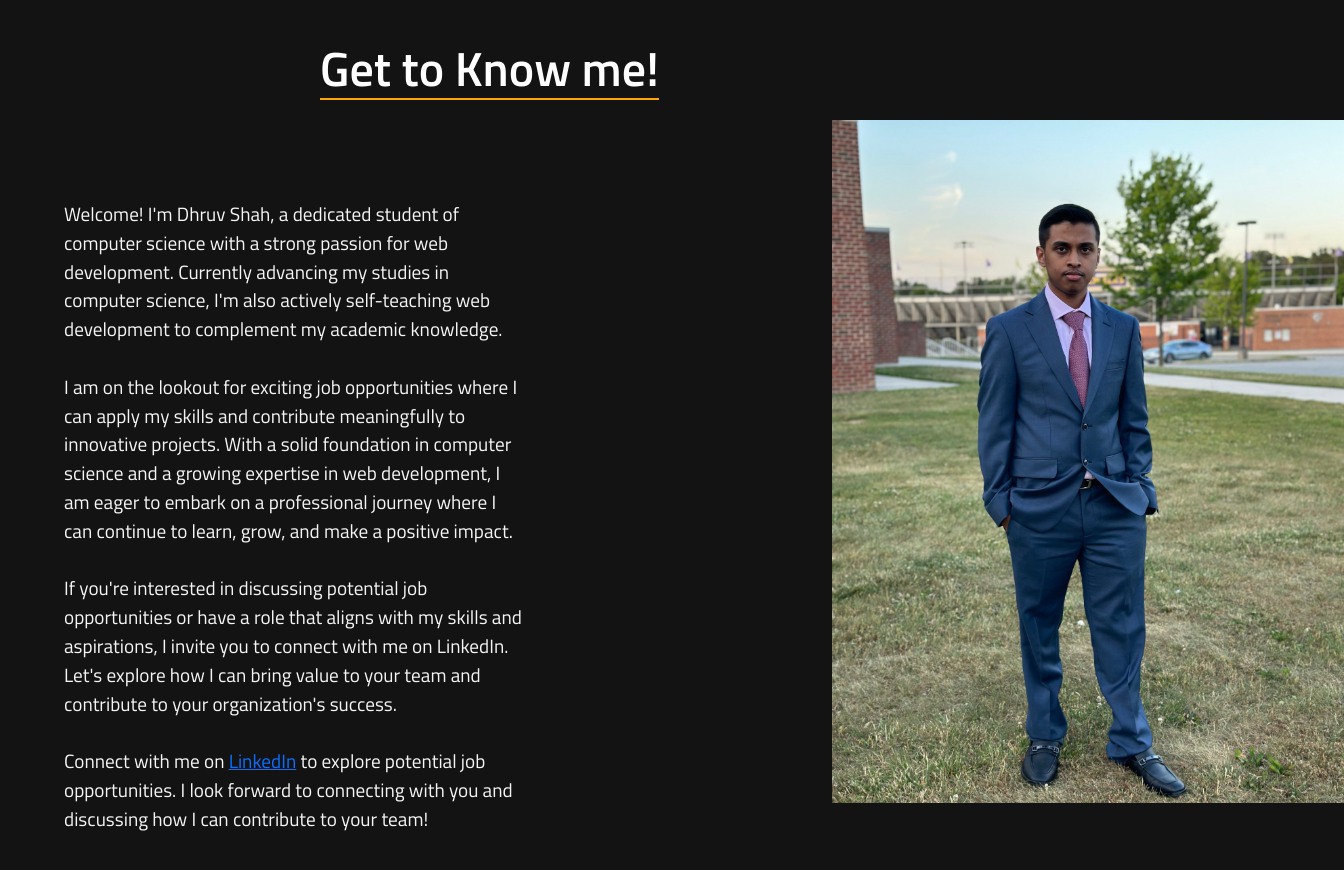
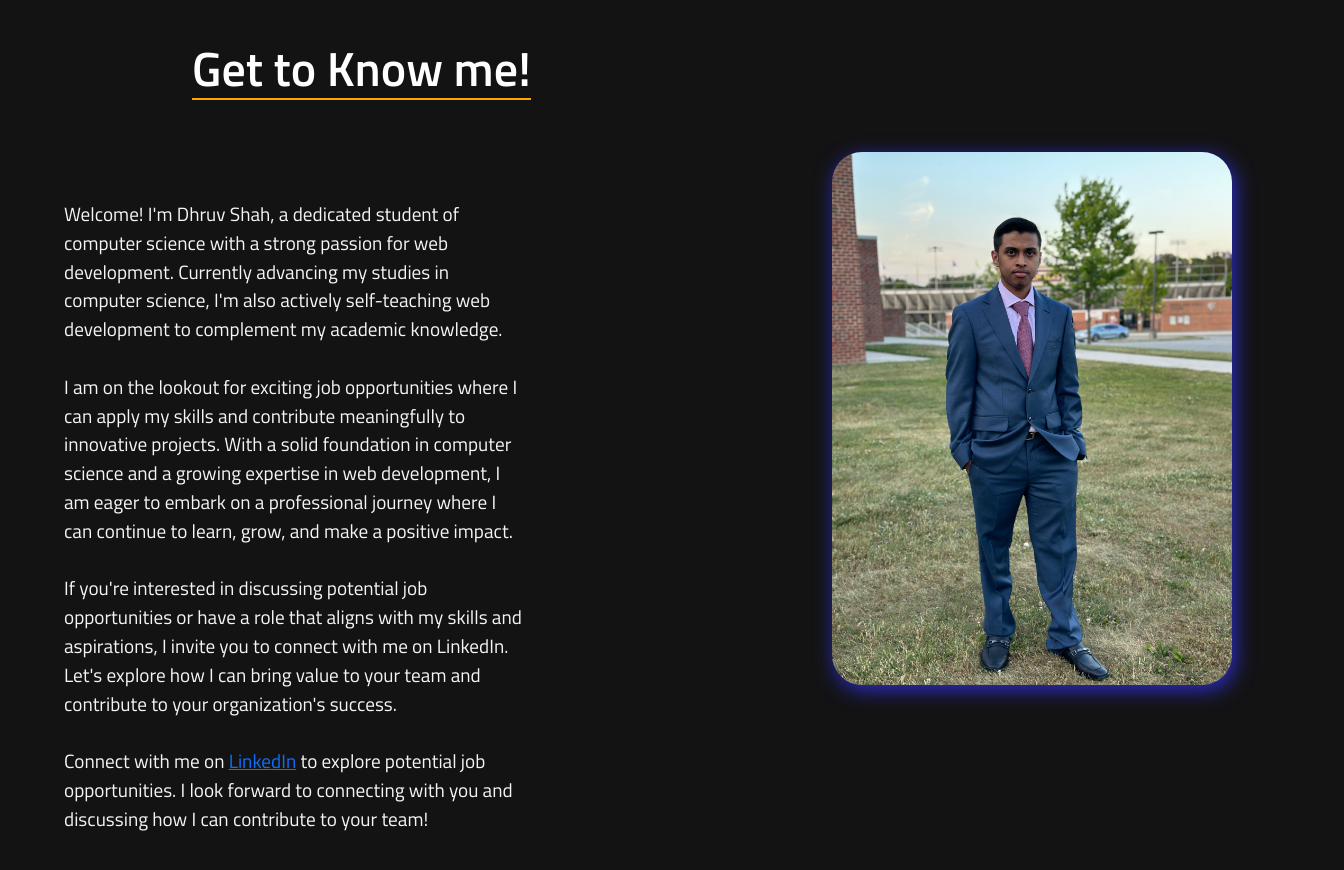
Before and after one commit to DhruvIOS/codebydhruv, a React (Create React App) app: page / in a window 1280 px wide. Shown: the part 840-1710 px from the top of the page, 1344 px wide, since content can reach past the window. Built offline with nearby package versions, Linux system fonts and the light colour scheme.

Commit message:
Photo Design

```diff
--- a/public/styles/styles.css
+++ b/public/styles/styles.css
@@ -190,7 +190,7 @@ header ul li a:hover {
 
   position: absolute;
 
-  left: 25%;
+  left: 15%;
   top: 10%;
 
   font-size: 1.5em;
@@ -345,19 +345,43 @@ img{
 .imgContainer {
   position: absolute;
   left: 65%;
-  top: 10rem;
+  top: 12rem;
   max-width: 40%;
   height: auto;
 
-  width: 600px;
+  width: 400px;
 
   height: 400px;
+  transition: 1s ease-in-out;
+
+  filter: drop-shadow(3px 5px 10px #2c2cca);
+
+
 }
 
 .imgContainer img {
   width: 100%;
   height: auto;
+
+  border-radius: 30px;
+
+
+
+
 }
+
+.imgContainer:hover{
+
+
+
+  transform: scale(1.1);
+
+
+  filter: drop-shadow(20px 10px 4px #3f3fddeb);
+
+}
+
+
 
 .contentWrapper{
   display: flex;
--- a/src/components/Main.jsx
+++ b/src/components/Main.jsx
@@ -84,7 +84,7 @@ const Main = () => {
                         <li><a href="#">HOME</a></li>
                         <li><a href="#aboutMe">ABOUT ME</a></li>
                         <li><a href="#">PROJECTS</a></li>
-                        <li><a href="#">GITHUB</a></li>
+                        <li><a href="https://github.com/dhruvios" target='__blank'>GITHUB</a></li>
 
                     </ul>
                 </header>
```
